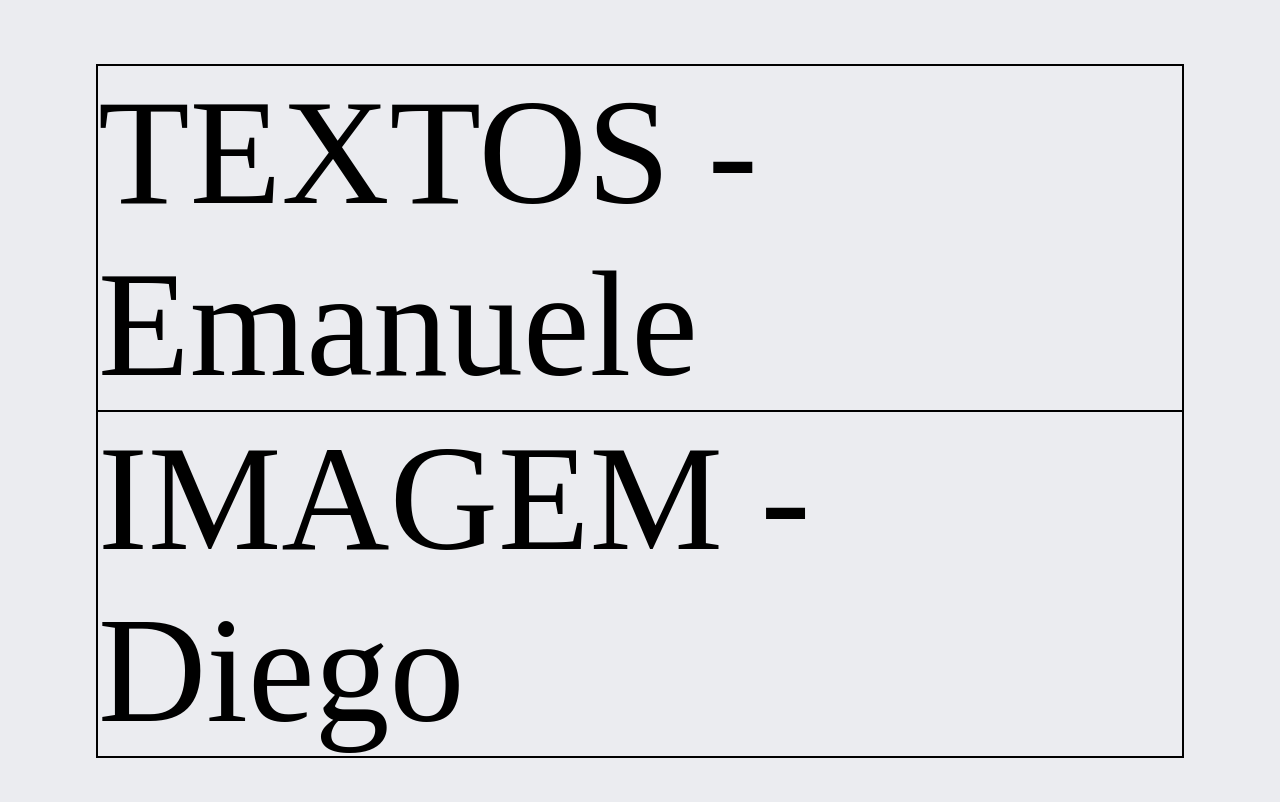
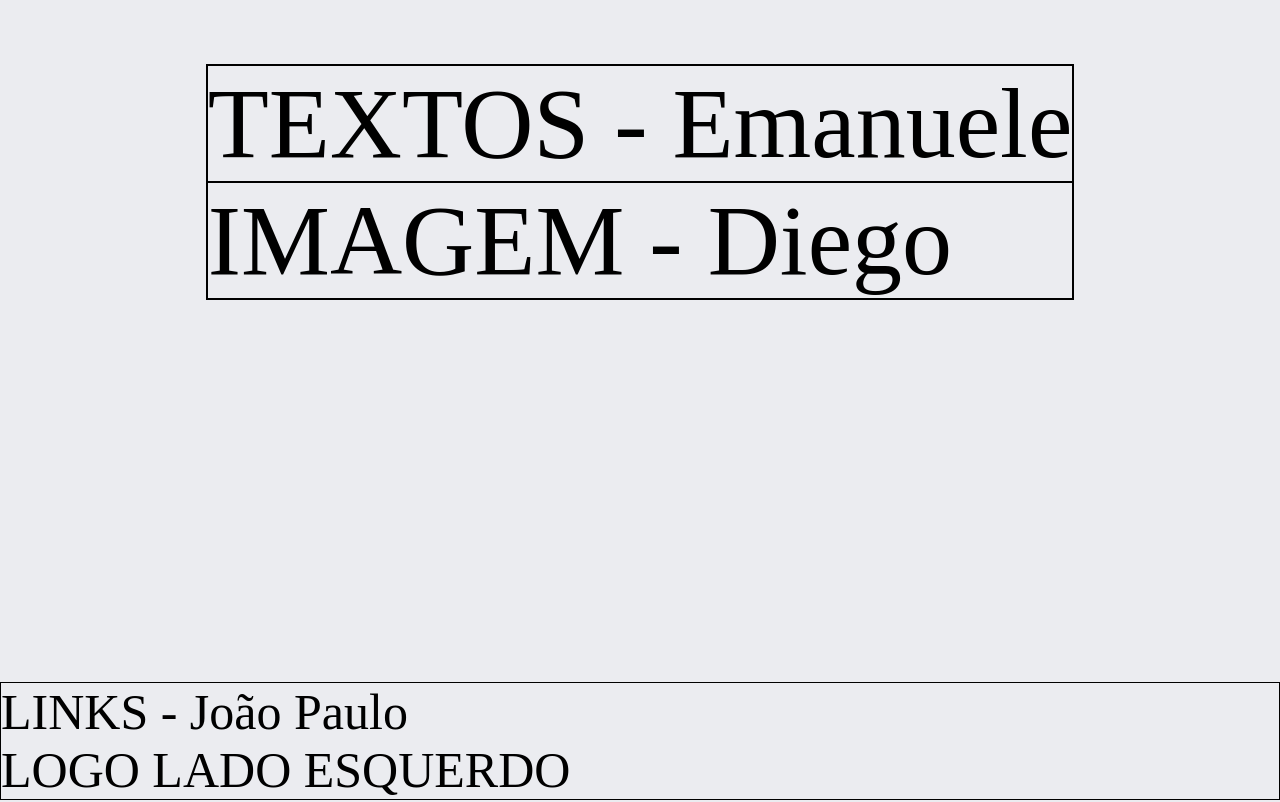
Before and after one commit to Leandro-Frota/landing-page-wireframe, a plain HTML site: page index.html in a window 1280 px wide. Shown: the top 802 px of the page. Drawn offline with Linux system fonts and the light colour scheme.

Commit message:
alterando estrutura do layout do projeto

```diff
--- a/src/style.css
+++ b/src/style.css
@@ -8,7 +8,10 @@ body{
     width: 100vw;
     height: 100vh;
     background-color: #EBECF0;
-
+    display: flex;
+    flex-direction: column;
+    justify-content: space-between;
+    align-items: center;
 
 }
 
@@ -26,16 +29,17 @@ body{
     border: 1px solid black;
 }
 .content-text{
-    font-size: 150px;
+    font-size: 100px;
     border: 1px solid black;
 }
 
 .content-image{
-    font-size: 150px;
+    font-size: 100px;
     border: 1px solid black;
 }
 
 .footer{
+    width: 100%;
     margin-top: 8rem;
     border: 1px solid black;
     font-size: 50px;
```
Also changed, not shown: 1 other file.
